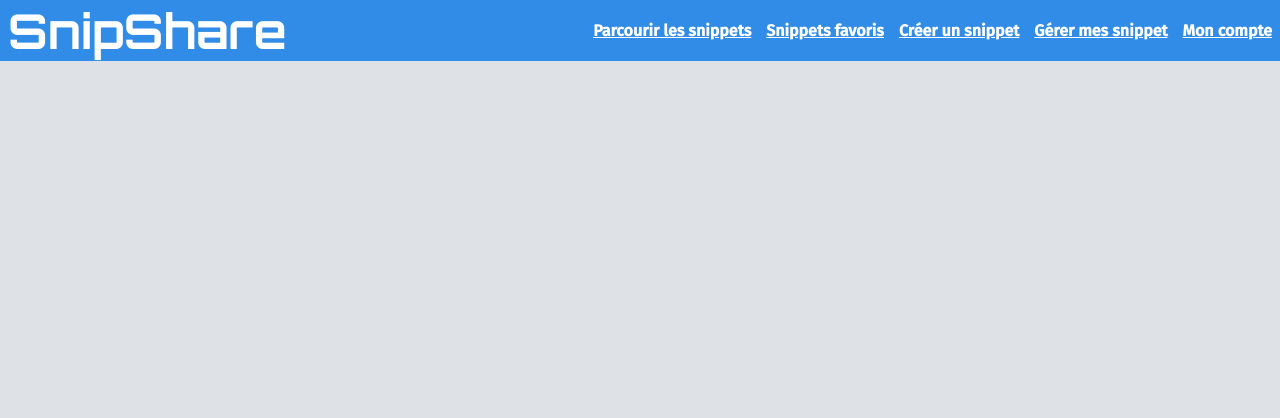
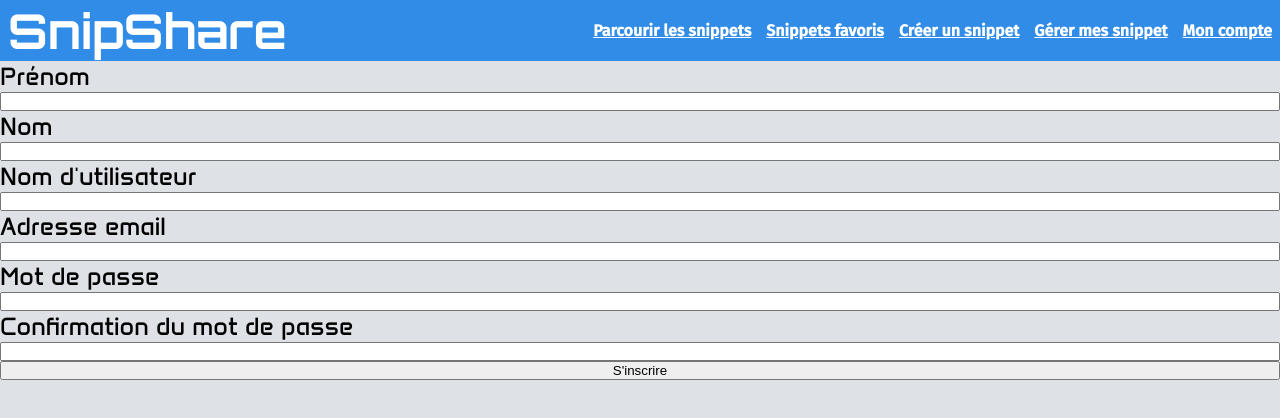
Before and after one commit to Quentindrms/snipShare, a React app in the folder frontend/: page /inscription in a window 1280 px wide. Shown: the top 418 px of the page. Built offline with nearby package versions, Linux system fonts and the light colour scheme; the HTML template or start-up script is replaced by a standard one.

Commit message:
Mise en place du formulaire d'inscription et de connexion Création des routes pour accès aux pages concernées

```diff
--- a/frontend/src/components/Header/Navbar/NavLinks.tsx
+++ b/frontend/src/components/Header/Navbar/NavLinks.tsx
@@ -8,7 +8,7 @@ export function NavLinks() {
             <a href="/favorite-snippets" className="navigation-link">Snippets favoris</a>
             <a href="/create-snippet" className="navigation-link">Créer un snippet</a>
             <a href="/manage-snippets" className="navigation-link">Gérer mes snippet</a>
-            <a href="#" className="navigation-link">Mon compte</a>
+            <a href="/authentification" className="navigation-link">Mon compte</a>
         </>
     )
 }
--- a/frontend/src/main.tsx
+++ b/frontend/src/main.tsx
@@ -9,6 +9,8 @@ import SnippetDetails from './views/SnippetDetails'
 import FavoriteSnippets from './views/FavoriteSnippets'
 import CreateSnippets from './views/CreateSnippet'
 import { ManageSnippets } from './views/ManageSnippets'
+import { Authentification } from './views/Authentification'
+import { Inscription } from './views/Inscription'
 
 createRoot(document.getElementById('root')!).render(
   <StrictMode>
@@ -21,6 +23,8 @@ createRoot(document.getElementById('root')!).render(
         <Route path="/create-snippet" element={<CreateSnippets />} />
         <Route path="/manage-snippets" element={<ManageSnippets />} />
         <Route path="/snippet-details/:identifiant" element={<SnippetDetails />} />
+        <Route path="/authentification" element={<Authentification />} />
+        <Route path="/inscription" element={<Inscription />} />
       </Routes>
     </BrowserRouter>
   </StrictMode>,
--- a/frontend/src/style.css
+++ b/frontend/src/style.css
@@ -62,6 +62,15 @@ body{
     margin: 2vh;
 }
 
+.inscription-form{
+    display: flex;
+    flex-direction: column;
+}
+
+.auth-form{
+    display: flex;
+    flex-direction: column;
+}
 
 @media (max-width: 900px){
     .homepage-presentation{
--- /dev/null
+++ b/frontend/src/views/Authentification.tsx
@@ -0,0 +1,18 @@
+
+export function Authentification(){
+
+
+    return(
+        <>
+            <form className="auth-form">
+            <label className="label">Adresse email</label>
+            <input type="email" className="form-email"></input>
+            <label className="label">Adresse email</label>
+            <input type="password" className="form-password"></input>
+            <button type="submit" className="auth-button" onClick={() => console.log('Click')}>Se connecter</button>
+            </form>
+
+            <p className="" >Pas de compte ? <a className='link 'href="/inscription">Inscrivez-vous</a> </p>
+        </>
+    )
+}
--- /dev/null
+++ b/frontend/src/views/Inscription.tsx
@@ -0,0 +1,21 @@
+
+export function Inscription() {
+
+    return (
+        <form className="inscription-form">
+            <label className="label" htmlFor="prenom">Prénom</label>
+            <input type="text" id='prenom'></input>
+            <label className="label" htmlFor="nom">Nom</label>
+            <input type="text" id='nom'></input>
+            <label className="label" htmlFor="nom_utilisateur">Nom d'utilisateur</label>
+            <input type="text" id='nom_utilisateur'></input>
+            <label className="label" htmlFor="email">Adresse email</label>
+            <input type="email" id='email'></input>
+            <label className="label" htmlFor="password">Mot de passe</label>
+            <input type="password" id='password'></input>
+            <label className="label" htmlFor="password_confirmation">Confirmation du mot de passe</label>
+            <input type="password" id='password_confirmation'></input>
+            <button type="submit" className="button">S'inscrire</button>
+        </form>
+    )
+}
```
